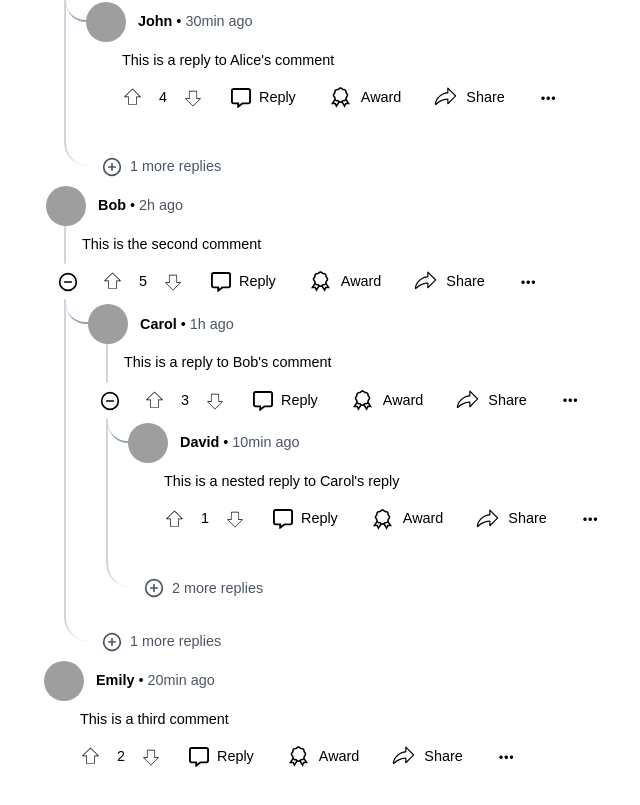
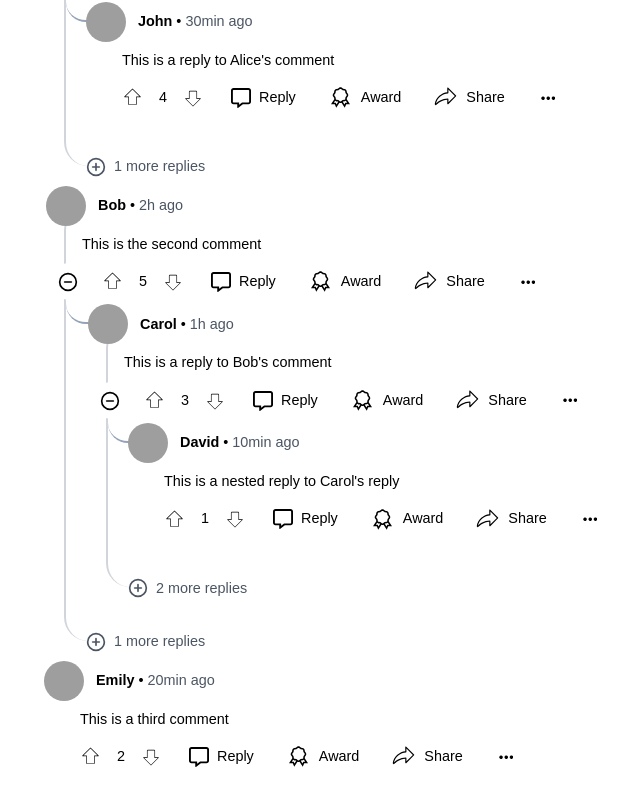
Before and after one commit to varungupta1729/GenFlowly_Assignment, a React (Create React App) app: page / in a window 1280 px wide. Shown: the part 880-1685 px from the top of the page, without its empty margins (264-904 px from the left). Built offline with nearby package versions, Linux system fonts and the light colour scheme; grey boxes are pictures that could not be loaded.

Commit message:
added readme file

```diff
--- a/src/component/Comment.tsx
+++ b/src/component/Comment.tsx
@@ -130,7 +130,7 @@ const Comment: React.FC<CommentProps> = ({ comment, addReply }) => {
 
           {!showChildComment && showChild && comment.replies.length > 1 ? (
             <div
-              className="relative mt-2 -bottom-9 left-5 flex items-center gap-2 text-gray-600 cursor-pointer"
+              className="relative mt-2 -bottom-9 left-1 flex items-center gap-2 text-gray-600 cursor-pointer"
               onClick={() => setShowChildComment(!showChildComment)}
             >
               <FiPlusCircle size={20} /> {comment.replies.length - 1} more replies
@@ -138,7 +138,7 @@ const Comment: React.FC<CommentProps> = ({ comment, addReply }) => {
           ) : (
             comment.replies.length > 0 && (
               <div
-                className="relative mt-2 -bottom-9 left-5 flex items-center gap-2 text-gray-600"
+                className="relative mt-2 -bottom-9 left-1 flex items-center gap-2 text-gray-600"
                 onClick={toggleReplies}
               >
                 {showChildComment && comment.replies.length === 1 ? (
```
